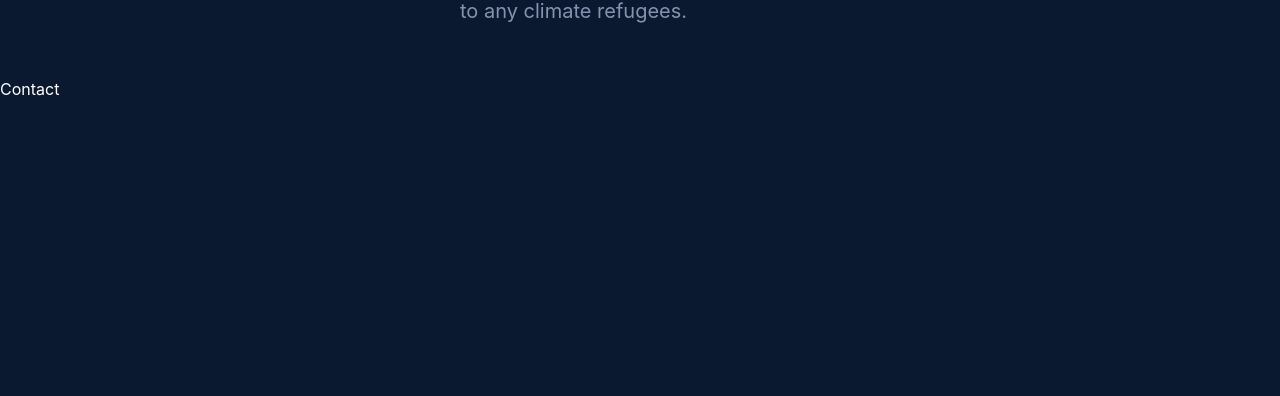
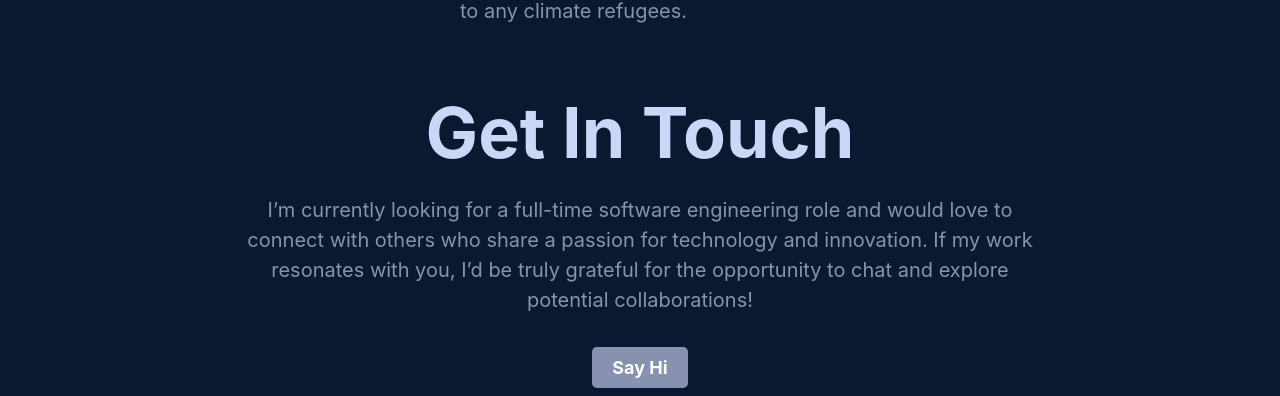
Before and after one commit to Phalanyx/AlbertHuynh, a React (Create React App) app in the folder my-app/: page / in a window 1280 px wide. Shown: the part 1437-1833 px from the top of the page. Before the commit the page ends 1536 px from the top, so only its background shows below. Built offline with nearby package versions, Linux system fonts and the light colour scheme.

Commit message:
contact page

```diff
--- /dev/null
+++ b/my-app/src/components/Contact.css
@@ -0,0 +1,43 @@
+.contact{
+    display: flex;
+    flex-direction: column;
+    justify-content: center;
+    align-items: center;
+    height: 40vh;
+}
+
+.contact .title {
+    font-size: 70px;
+    margin-bottom: 20px;
+    color: #ccd6f6;
+    font-weight: bold;
+    text-align: center;
+}
+
+.contact .contactBody {
+    max-width: 800px;
+    color: #8892b0;
+    font-size: 20px;
+    text-align: center;
+    margin-left: 20px;
+    margin-right: 20px;
+    line-height: 1.5;
+
+}
+
+.contact a {
+    margin-top: 2rem;
+    text-decoration: none;
+    color: #fff;
+    background-color: #8892b0;
+    padding: 10px 20px;
+    border-radius: 5px;
+    font-size: 18px;
+    font-weight: bold;
+    transition: background-color 0.3s ease, transform 0.3s ease;
+}
+
+.contact a:hover {
+    background-color: #8892b0;
+    transform: scale(1.05);
+}
--- a/my-app/src/components/Contact.js
+++ b/my-app/src/components/Contact.js
@@ -1,8 +1,17 @@
 import React from 'react'
-
+import './Contact.css'
 function Contact() {
   return (
-    <div>Contact</div>
+    <div className='contact'>
+      <div className='title'>
+      Get In Touch
+      </div>
+      <div className='contactBody'>
+           I’m currently looking for a full-time software engineering role and would love to connect with others who share a passion for technology and innovation.
+            If my work resonates with you, I’d be truly grateful for the opportunity to chat and explore potential collaborations!
+      </div>
+      <a href='mailto:itsalbert.huynh@mail.utoronto.ca'>Say Hi </a>
+    </div>
   )
 }
 
```
